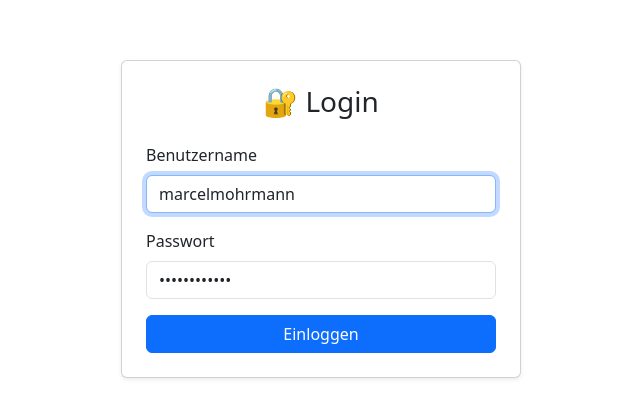
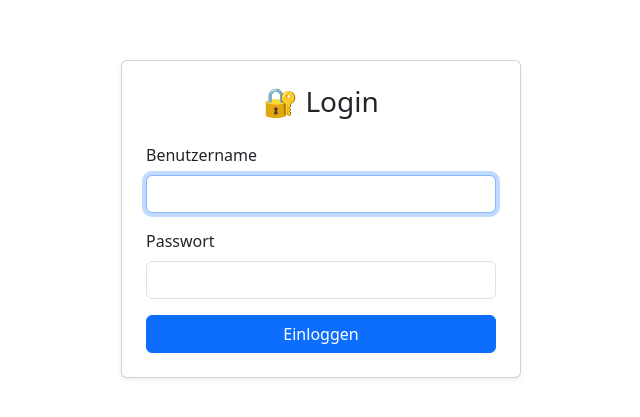
Before and after one commit to MarMoh12/ReimbursementManager, a React (Create React App) app in the folder frontend/: page /login in a window 1280 px wide. Shown: the part 101-518 px from the top of the page, without its empty margins (319-959 px from the left). Built offline with nearby package versions, Linux system fonts and the light colour scheme; no server answers.

Commit message:
Login update, IP fix

```diff
--- a/frontend/src/pages/LoginPage.tsx
+++ b/frontend/src/pages/LoginPage.tsx
@@ -5,8 +5,8 @@ import { useAuth } from '../AuthContext';
 const LoginPage: React.FC = () => {
   const navigate = useNavigate();
   const { login } = useAuth();
-  const [username, setUsername] = useState('marcelmohrmann');
-  const [password, setPassword] = useState('Opa240236ma!');
+  const [username, setUsername] = useState('');
+  const [password, setPassword] = useState('');
   const [loading, setLoading] = useState(false);
 
   const handleLogin = async (e: React.FormEvent) => {
```
Also changed, not shown: 1 other file (tests, documents, lock files or other folders).
